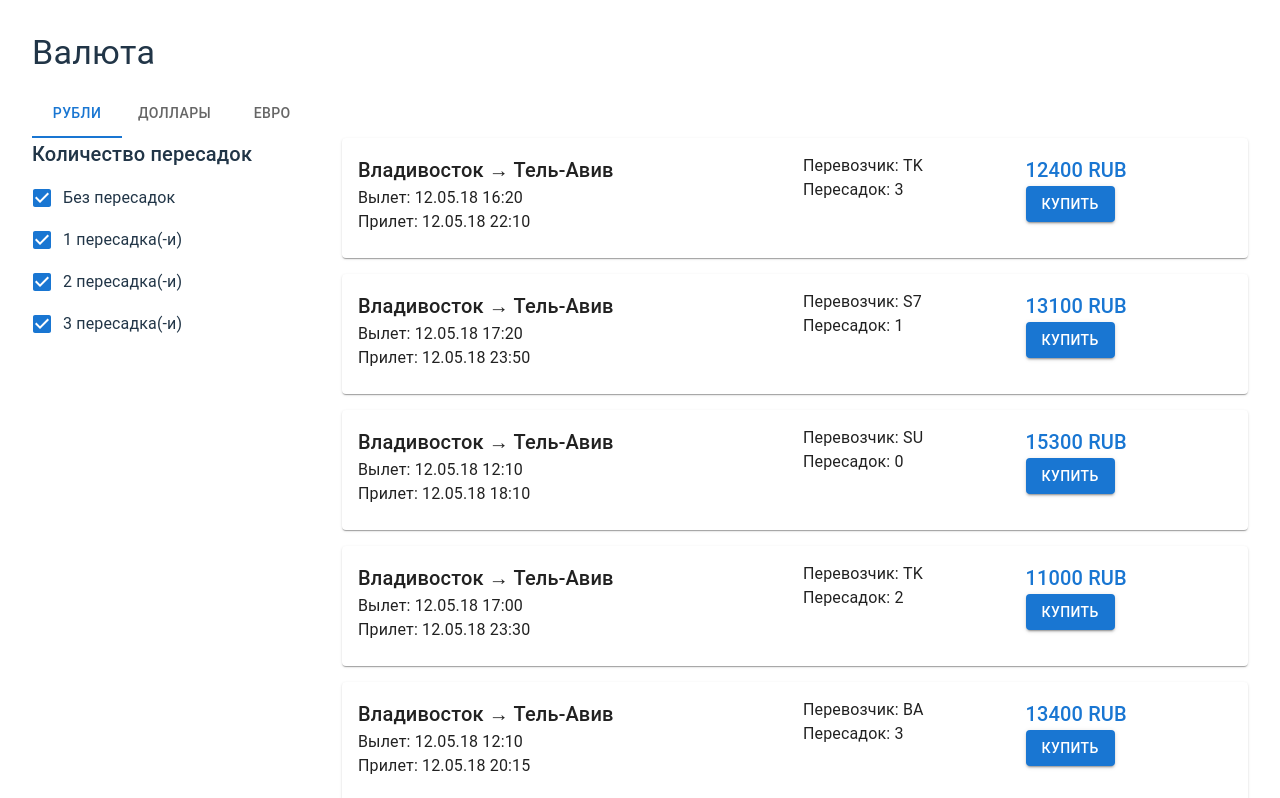
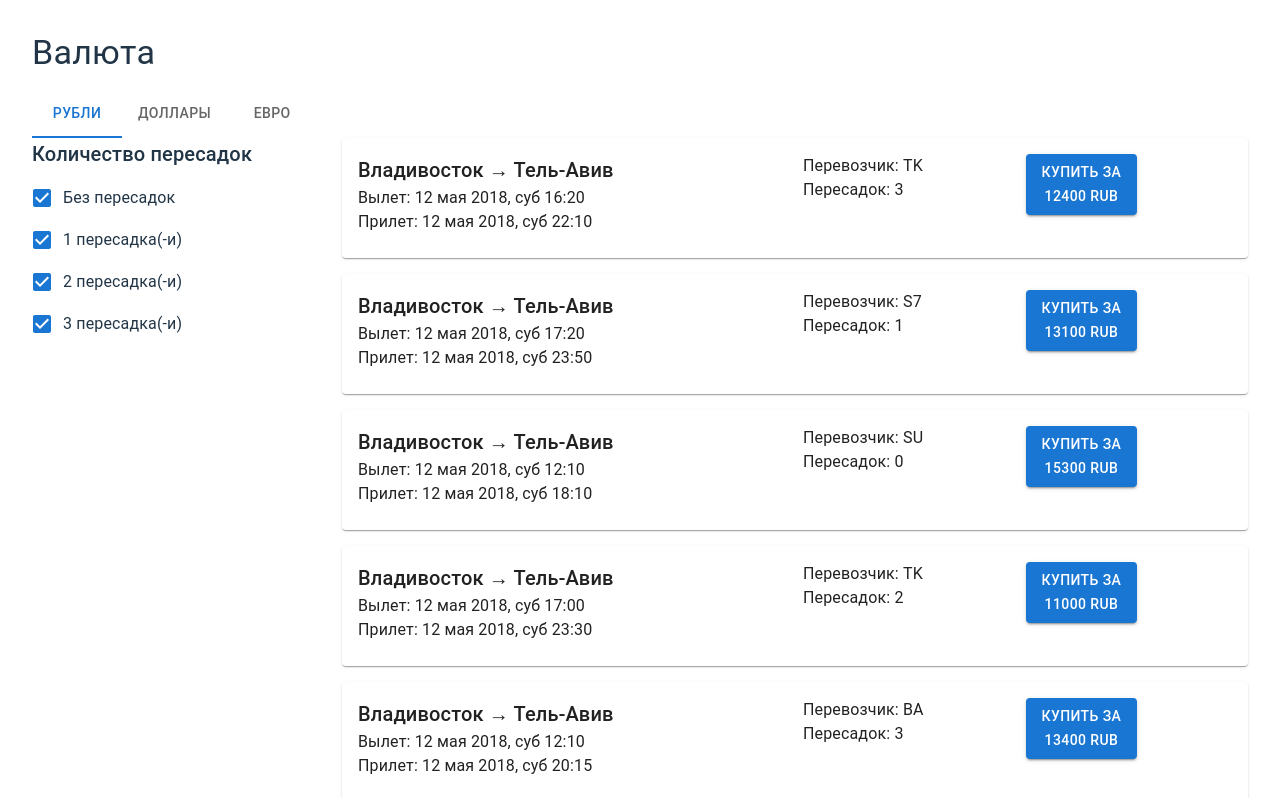
Before and after one commit to katyakan/tickets-filtering, a React (Vite) app: page / in a window 1280 px wide. Shown: the top 798 px of the page. Built offline with nearby package versions, Linux system fonts and the light colour scheme; no server answers.

Commit message:
feat: add fns library

```diff
--- a/package.json
+++ b/package.json
@@ -14,6 +14,7 @@
     "@emotion/styled": "^11.14.0",
     "@mui/material": "^6.2.1",
     "axios": "^1.7.9",
+    "date-fns": "^4.1.0",
     "react": "^18.3.1",
     "react-dom": "^18.3.1"
   },
--- a/src/App.jsx
+++ b/src/App.jsx
@@ -1,4 +1,6 @@
 import React, { useState,  useEffect } from 'react';
+import { format } from 'date-fns';
+import ru from 'date-fns/locale/ru';
 import {
   Box,
   Button,
@@ -12,6 +14,7 @@ import {
   Tab
 } from '@mui/material';
 import axios from 'axios';
+
 
 const tickets = [{
   "origin": "VVO",
@@ -163,11 +166,6 @@ const tickets = [{
   "stops": 0,
   "price": 17400
 }];
-// const exchangeRates = {
-//   RUB: 1,
-//   USD: 1 / 80,
-//   EUR: 1 / 90,
-// };
 
 
 const App = () => {
@@ -225,6 +223,14 @@ const App = () => {
         return price;
     }
   };
+
+    const formatTicketDate = (dateString) => {
+      const dateParts = dateString.split('.');
+      const formattedDate = new Date(`20${dateParts[2]}-${dateParts[1]}-${dateParts[0]}`);
+      return format(formattedDate, "d MMM yyyy, EEE", { locale: ru });
+    };
+
+
   return (
     <Box p={4}>
       <Typography variant="h4" mb={2}>
@@ -271,10 +277,10 @@ const App = () => {
                       {ticket.origin_name} → {ticket.destination_name}
                     </Typography>
                     <Typography>
-                      Вылет: {ticket.departure_date} {ticket.departure_time}
+                    Вылет: {formatTicketDate(ticket.departure_date)}  {ticket.departure_time}
                     </Typography>
                     <Typography>
-                      Прилет: {ticket.arrival_date} {ticket.arrival_time}
+                  Прилет: {formatTicketDate(ticket.arrival_date)}  {ticket.arrival_time}
                     </Typography>
                   </Grid>
                   <Grid item xs={3}>
@@ -282,11 +288,12 @@ const App = () => {
                     <Typography>Пересадок: {ticket.stops}</Typography>
                   </Grid>
                   <Grid item xs={3}>
-                    <Typography variant="h6" color="primary">
+
+                    <Button variant="contained" color="primary">
+                      Купить за <br/>
+
                     {convertPrice(ticket.price)} {currency}
-                    </Typography>
-                    <Button variant="contained" color="primary">
-                      Купить
+
                     </Button>
                   </Grid>
                 </Grid>
```
Also changed, not shown: 1 other file (tests, documents, lock files or other folders).
